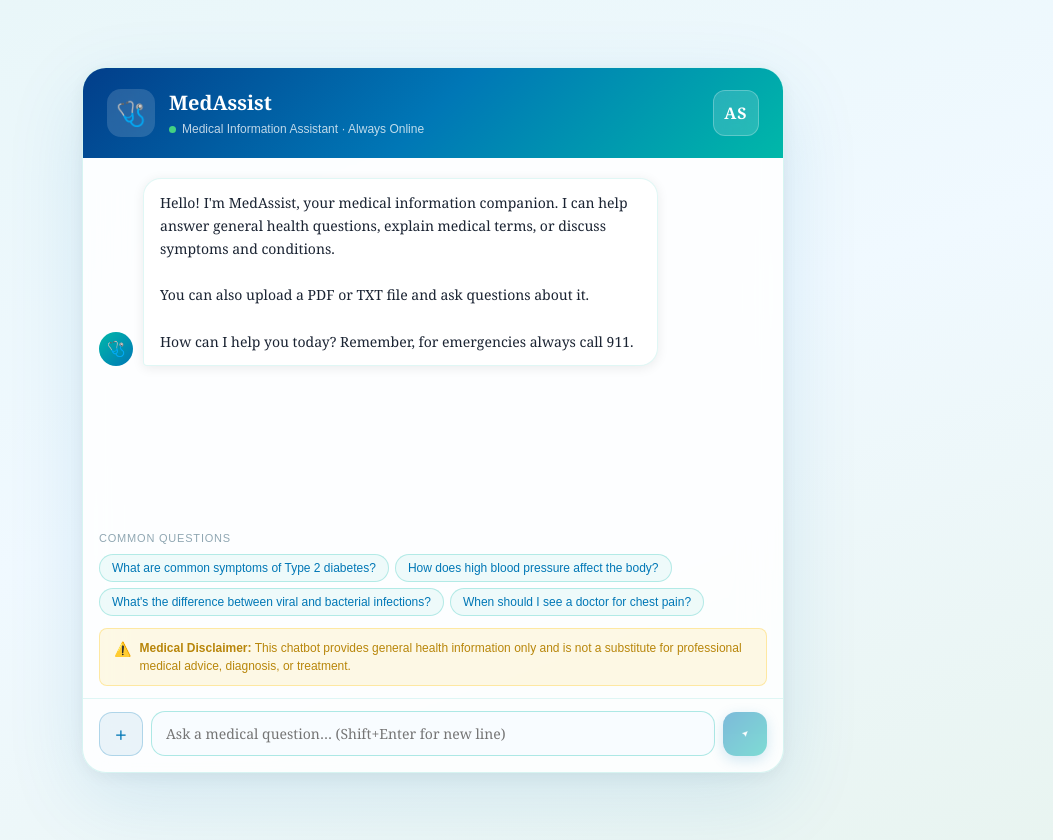
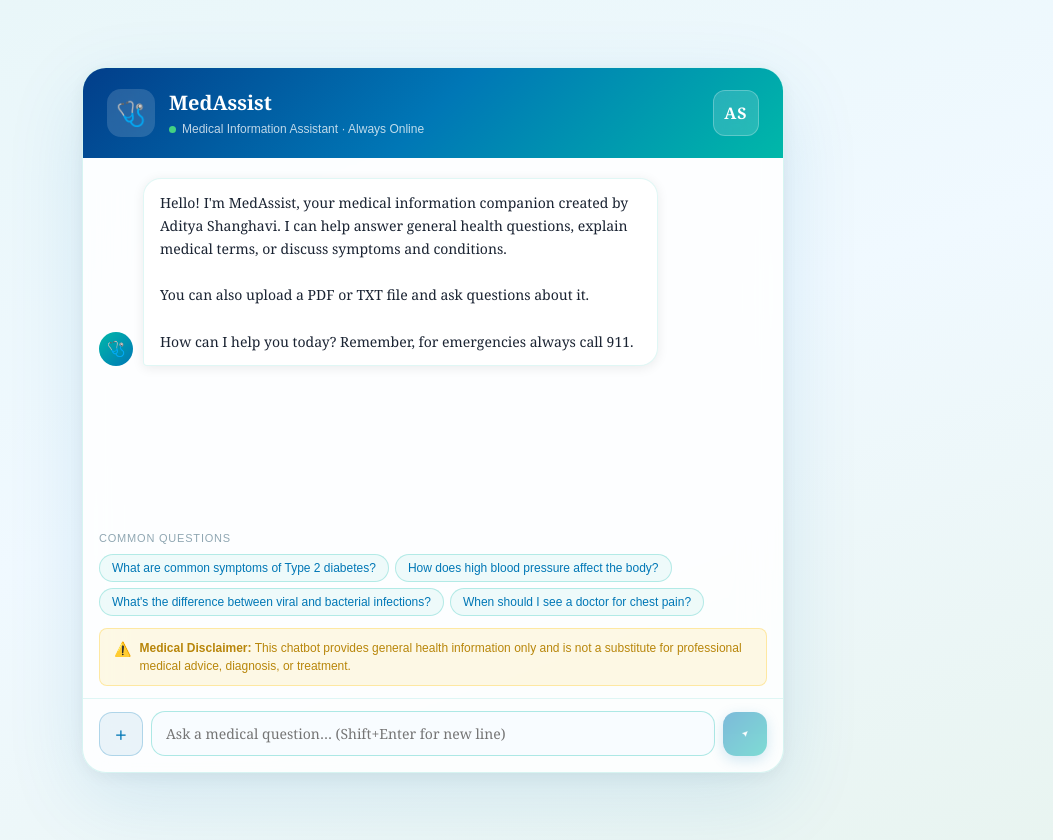
Before and after one commit to adityashanghavi/MedAssist, a React (Vite) app in the folder frontend/: page / in a window 1280 px wide. Shown: the top 840 px of the page, without its empty margins (227-1280 px from the left). Built offline with nearby package versions, Linux system fonts and the light colour scheme.

Commit message:
Update tab title and remove Vite logo

```diff
--- a/frontend/src/App.jsx
+++ b/frontend/src/App.jsx
@@ -113,7 +113,7 @@ function DocumentBadge({ fileName, onRemove }) {
 export default function MedicalChatbot() {
   const [messages, setMessages] = useState([{
     role: "assistant",
-    content: "Hello! I'm MedAssist, your medical information companion. I can help answer general health questions, explain medical terms, or discuss symptoms and conditions.\n\nYou can also upload a PDF or TXT file and ask questions about it.\n\nHow can I help you today? Remember, for emergencies always call 911."
+    content: "Hello! I'm MedAssist, your medical information companion created by Aditya Shanghavi. I can help answer general health questions, explain medical terms, or discuss symptoms and conditions.\n\nYou can also upload a PDF or TXT file and ask questions about it.\n\nHow can I help you today? Remember, for emergencies always call 911."
   }]);
   const [input, setInput] = useState("");
   const [loading, setLoading] = useState(false);
```
Also changed, not shown: 1 other file (tests, documents, lock files or other folders).
